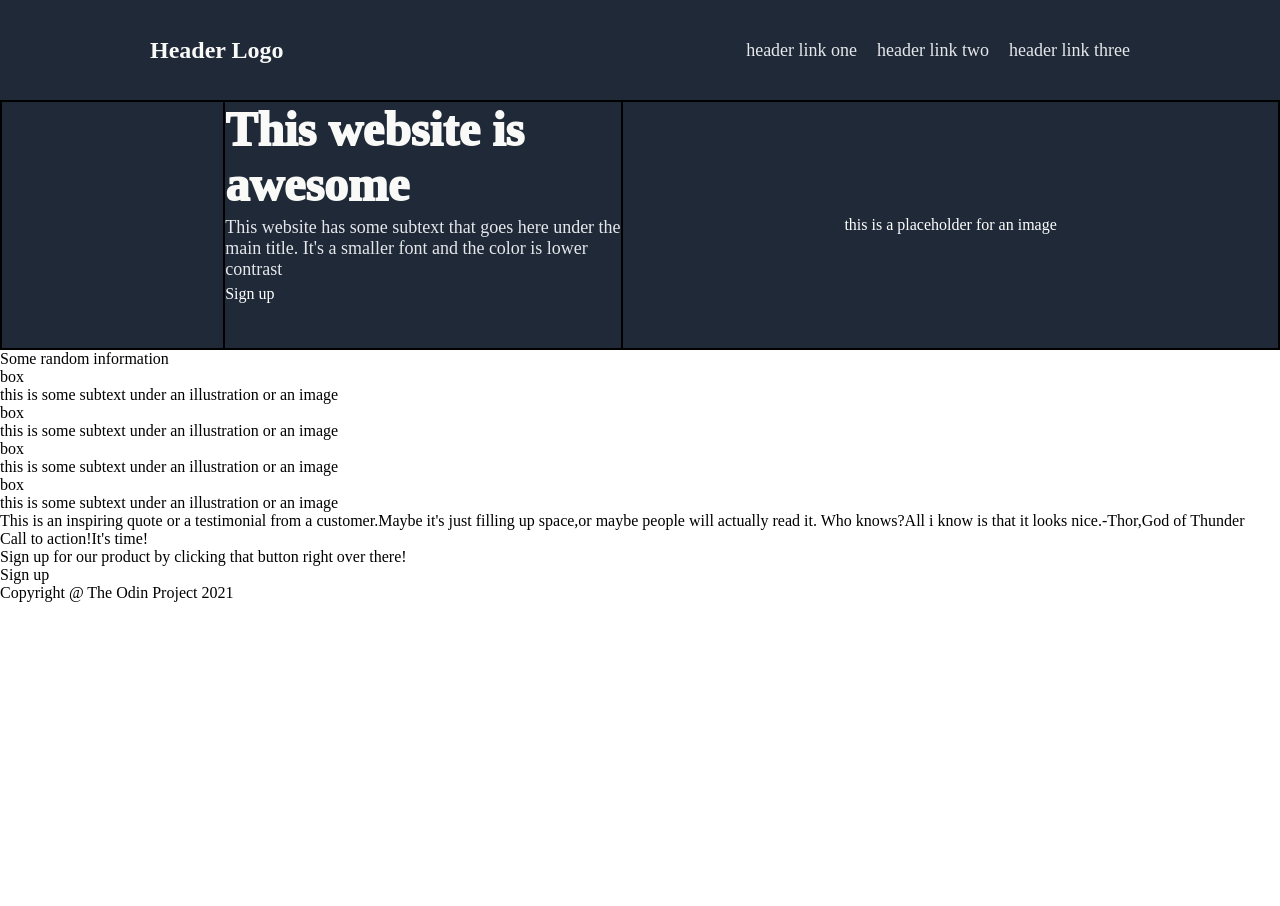
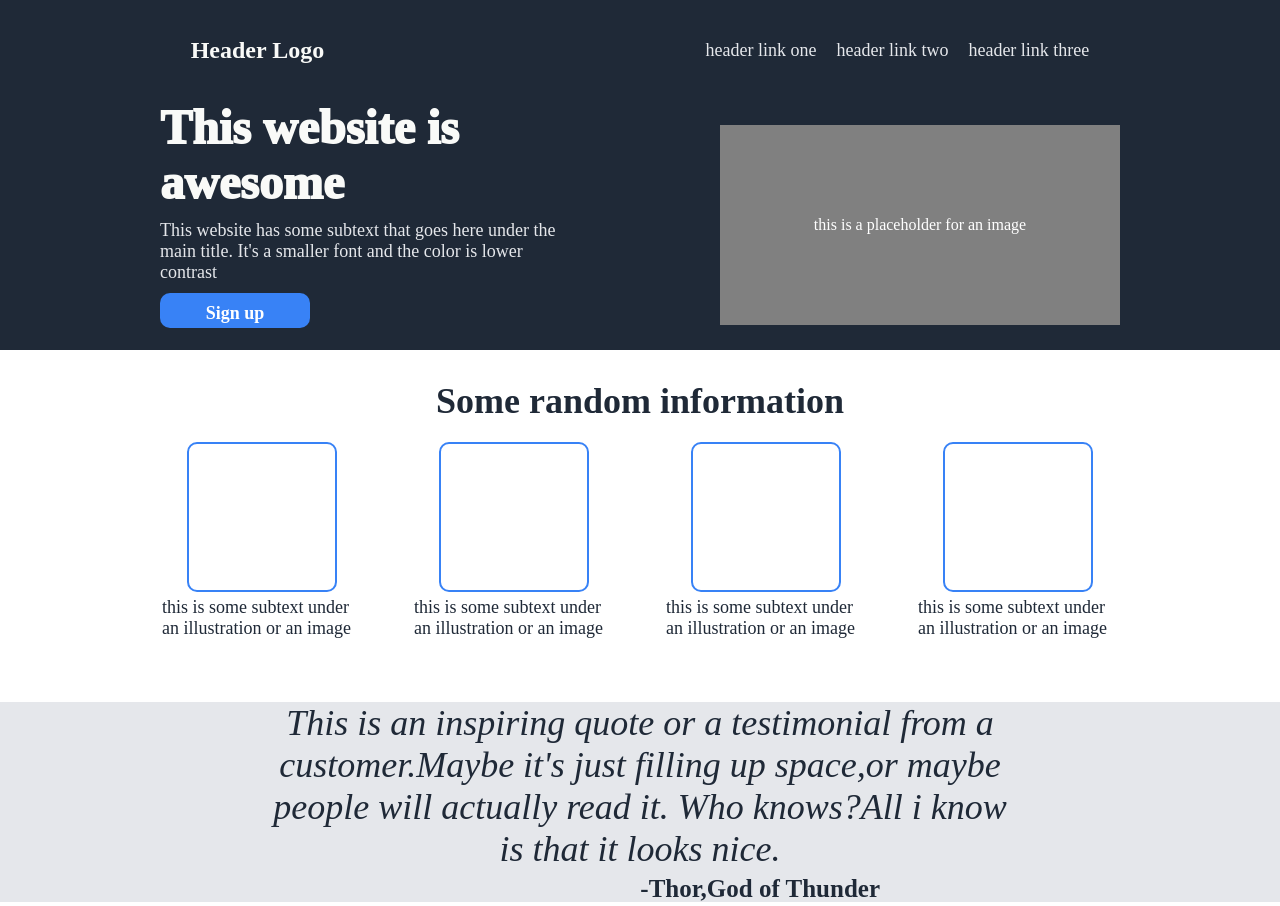
Before and after one commit to Aadithya15/odin-landing-page, a plain HTML site: page index.html in a window 1280 px wide. Shown: the top 906 px of the page. Before the commit the page ends 800 px from the top, so only its background shows below. Drawn offline with Linux system fonts and the light colour scheme.

Commit message:
Changes to files at 29 jul 18:28

```diff
--- a/index.html
+++ b/index.html
@@ -27,28 +27,29 @@
         <div class="image-box">this is a placeholder for an image</div>
         </div>
     </div>
-    <div class="info-ontainer">
-        <div class="infotext">Some random information</div>
+    <div class="infotext">Some random information</div>
+    <div class="info-container">
         <div class="info">
-            <div class="illu">box</div>
+            <div class="illu"></div>
             <div class="illutext">this is some subtext under an illustration or an image</div>
         </div>
         <div class="info">
-            <div class="illu">box</div>
+            <div class="illu"></div>
             <div class="illutext">this is some subtext under an illustration or an image</div>
         </div>
         <div class="info">
-            <div class="illu">box</div>
+            <div class="illu"></div>
             <div class="illutext">this is some subtext under an illustration or an image</div>
         </div>
         <div class="info">
-            <div class="illu">box</div>
+            <div class="illu"></div>
             <div class="illutext">this is some subtext under an illustration or an image</div>
         </div>
     </div>
     <div class="quotes">
-        <div class="quote">This is an inspiring quote or a testimonial from a customer.Maybe it's just filling up space,or maybe people will actually read it.
-            Who knows?All i know is that it looks nice.
+        <div class="quote"><p>This is an inspiring quote or a testimonial from a</p><p> customer.Maybe it's just filling up
+            space,or maybe</p><p> people will actually read it.
+            Who knows?All i know</p> is that it looks nice.
         </div>
         <div class="person">-Thor,God of Thunder</div>
     </div>
--- a/style.css
+++ b/style.css
@@ -5,19 +5,21 @@ padding: 0px;}
 body {display: flex;
 flex-direction: column;}
 
-.header {display: flex;justify-content: space-between;height: 100px;align-items: center;background-color:#1F2937;color: white;}
-.headerlogo {font-size: 24px;font-weight: bolder;margin-left:150px;color: #F9FAF8;}
+.header {display: flex;justify-content: space-around;height: 100px;align-items: center;background-color:#1F2937;color: white;}
+.headerlogo {font-size: 24px;font-weight: bolder;color: #F9FAF8;}
 li {font-size:18px;color:#E5E7EB;}
 
 
 
-.right-links {display: flex;gap:20px;margin-right: 150px;}
+.right-links {display: flex;gap:20px;}
 
-.hero {display:flex;justify-content: space-evenly;background-color: #1F2937;color:white;border: 2px solid black;height: 250px;align-items: center;}
+.hero {display:flex;justify-content: space-evenly;background-color: #1F2937;color:white;height: 250px;align-items: center;margin-bottom: 30px;}
 
-.info-container {display: flex;}
+.info-container {display: flex;justify-content: center;height:200px;margin-bottom: 20px;gap:52px;}
 
-.quotes {display: flex;}
+.quotes {display: flex;background-color: #E5E7EB;height:200px;flex-direction: column;justify-content: center;align-items: center;gap:5px;margin-top: 40px;margin-bottom: 40px;}
+.quote {flex-shrink:3;text-align:center;font-size: 36px;color: #1F2937;font-style: italic;}
+.person {font-size: 25px;color:#1F2937;align-self:flex-end;font-weight: bolder;margin-right:400px;}
 
 .ext {display: flex;}
 
@@ -25,10 +27,20 @@ li {font-size:18px;color:#E5E7EB;}
 
 ul {margin: 0px;padding: 0px;list-style-type: none;}
 
-.text {display:flex;flex-direction: column;border: 2px solid black;width:400px;align-self:center;height: 250px;gap:5px}
+.text {display:flex;flex-direction: column;width:400px;align-self:center;height: 250px;gap:10px}
 
 .maintext {font-size: 48px;font-weight: 1000;color:#F9FAF8}
 
 .subtext {font-size: 18px;font-weight:400;color: #E5E7EB;}
 
-.signup {}
+.signup {width:150px;height:35px;padding:10px;background-color: #3882F6;text-align: center;font-size: 18px;font-weight: bolder;border-radius: 10px;}
+
+.image-box {display: flex; height:200px;width:400px;background-color: grey;justify-content:center;align-items: center;}
+
+.infotext {text-align: center;font-size: 36px;font-weight: bolder;color: #1F2937;margin-bottom: 20px;}
+
+.info {max-width: 200px;}
+
+.illutext {font-size: 18px;font-weight: 400;color:#1F2937;}
+
+.illu {display:flex;height: 150px;width: 150px;border: 2px solid #3882F6;margin: 0 auto 5px auto;border-radius: 10px;}
```
Also changed, not shown: 1 other file.
